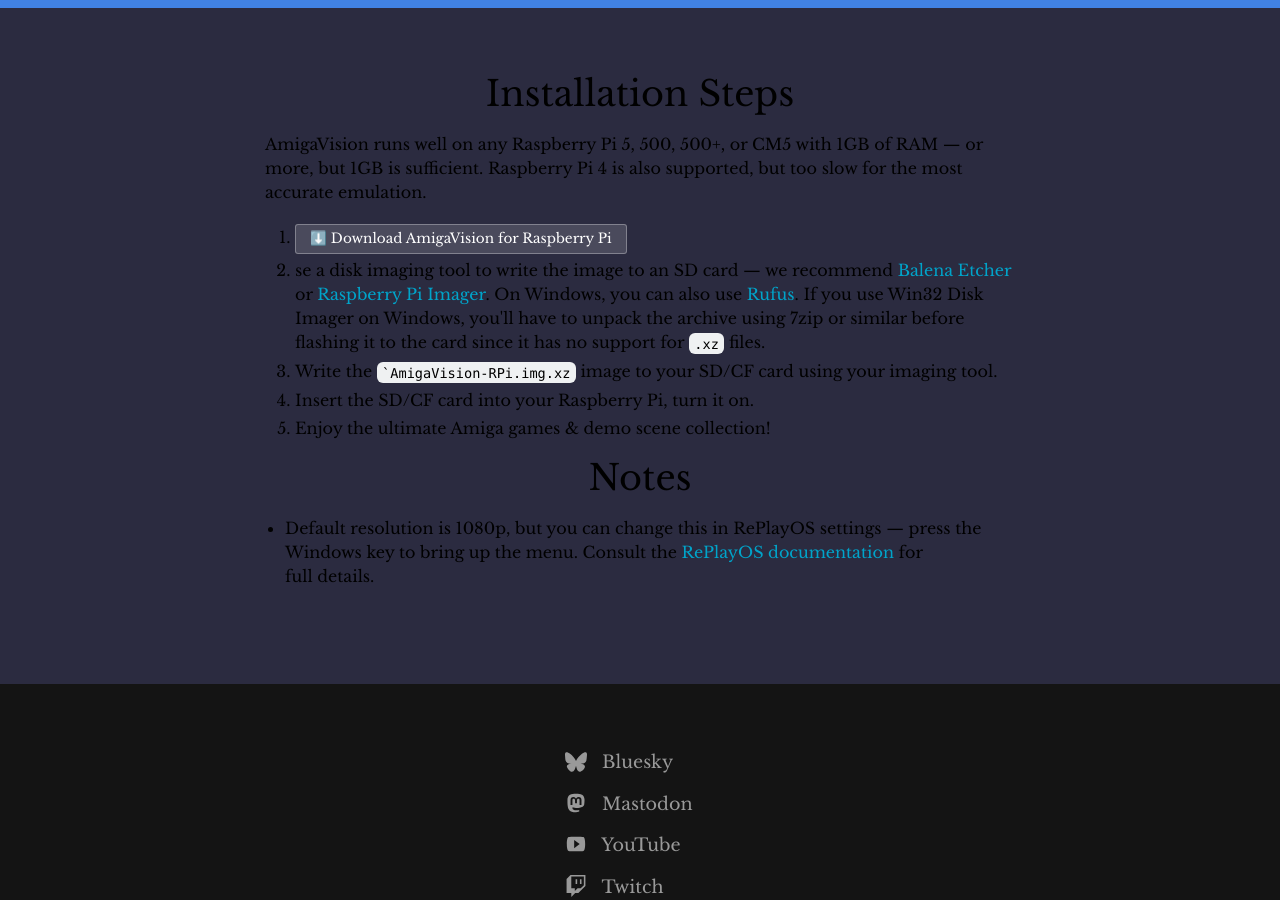
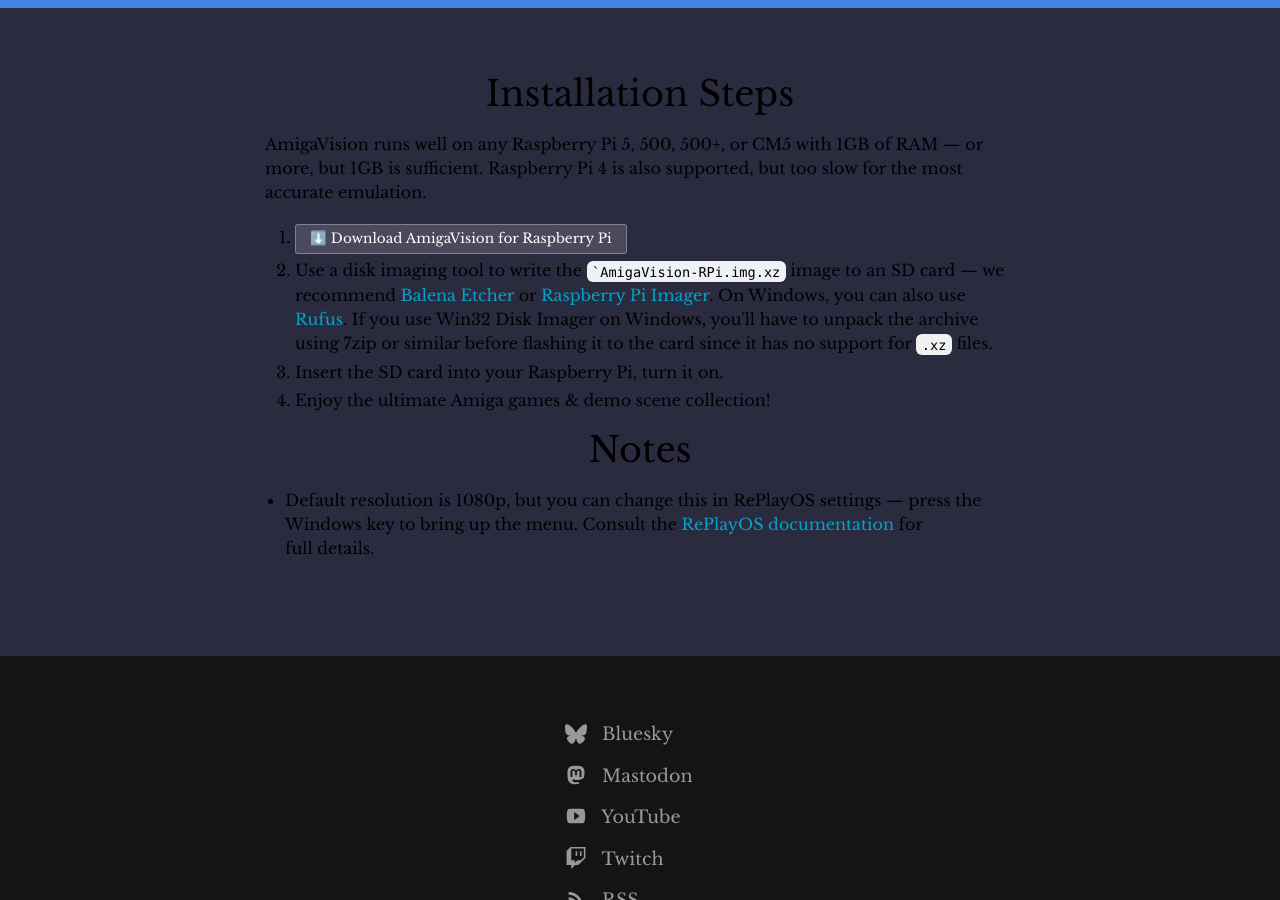
Before and after one commit to amigavision/amigavision.github.io, a Jekyll site: the page built from download/pi.html, in a window 1280 px wide and 900 px high, scrolled down 481 px. Built offline with Jekyll 4.4.1, drawn with Linux system fonts in a browser that asks for light colours.

Commit message:
Improve copy

```diff
--- a/download/amiga.html
+++ b/download/amiga.html
@@ -17,8 +17,7 @@
     <h2>Installation Steps</h2>
     <ol>
       <li><div class="button alt"><a target="_blank" href="https://archive.org/details/software?query=amigavision+for+amiga+hardware">⬇️ Download AmigaVision for Amiga</a></div></li>
-      <li>Use a disk imaging tool to write the image to an SD/CF card — we recommend <a href="https://etcher.balena.io">Balena Etcher</a> or <a href="https://www.raspberrypi.com/software/">Raspberry Pi Imager</a>. On Windows, you can also use <a href="https://rufus.ie">Rufus</a>. (If you use Win32 Disk Imager on Windows, you'll have to unpack the archive using 7zip or similar before flashing it to the card since it has no support for <code>.xz</code> files)</li>
-      <li>Write the <code>`AmigaVision-Amiga.img.xz</code> image to your SD/CF card using your imaging tool. 16GB card is the minimum size.</li>
+      <li>Use a disk imaging tool to write the <code>AmigaVision-Amiga.img.xz</code> image to an SD/CF card — 16GB card is the minimum size. We recommend <a href="https://etcher.balena.io">Balena Etcher</a> or <a href="https://www.raspberrypi.com/software/">Raspberry Pi Imager</a>. On Windows, you can also use <a href="https://rufus.ie">Rufus</a>. (If you use Win32 Disk Imager on Windows, you'll have to unpack the archive using 7zip or similar before flashing it to the card since it has no support for <code>.xz</code> files)</li>
       <li>Insert the SD/CF card into your Amiga IDE interface, boot your Amiga, and enjoy the ultimate Amiga games & demo scene collection!
     </ol>
 
--- a/download/pi.html
+++ b/download/pi.html
@@ -18,9 +18,8 @@
     <p>AmigaVision runs well on any Raspberry Pi 5, 500, 500+, or CM5 with 1GB of RAM — or more, but 1GB is sufficient. Raspberry Pi 4 is also supported, but too slow for the most accurate emulation.</p>
     <ol>
       <li><div class="button alt"><a target="_blank" href="https://archive.org/details/software?query=amigavision+for+raspberry+pi">⬇️ Download AmigaVision for Raspberry Pi</a></div></li>
-      <li>se a disk imaging tool to write the image to an SD card — we recommend <a href="https://etcher.balena.io">Balena Etcher</a> or <a href="https://www.raspberrypi.com/software/">Raspberry Pi Imager</a>. On Windows, you can also use <a href="https://rufus.ie">Rufus</a>. If you use Win32 Disk Imager on Windows, you'll have to unpack the archive using 7zip or similar before flashing it to the card since it has no support for <code>.xz</code> files.</li>
-      <li>Write the <code>`AmigaVision-RPi.img.xz</code> image to your SD/CF card using your imaging tool.</li>
-      <li>Insert the SD/CF card into your Raspberry Pi, turn it on.</li>
+      <li>Use a disk imaging tool to write the <code>`AmigaVision-RPi.img.xz</code> image to an SD card — we recommend <a href="https://etcher.balena.io">Balena Etcher</a> or <a href="https://www.raspberrypi.com/software/">Raspberry Pi Imager</a>. On Windows, you can also use <a href="https://rufus.ie">Rufus</a>. If you use Win32 Disk Imager on Windows, you'll have to unpack the archive using 7zip or similar before flashing it to the card since it has no support for <code>.xz</code> files.</li>
+      <li>Insert the SD card into your Raspberry Pi, turn it on.</li>
       <li>Enjoy the ultimate Amiga games & demo scene collection!</li>
     </ol>
 
```
